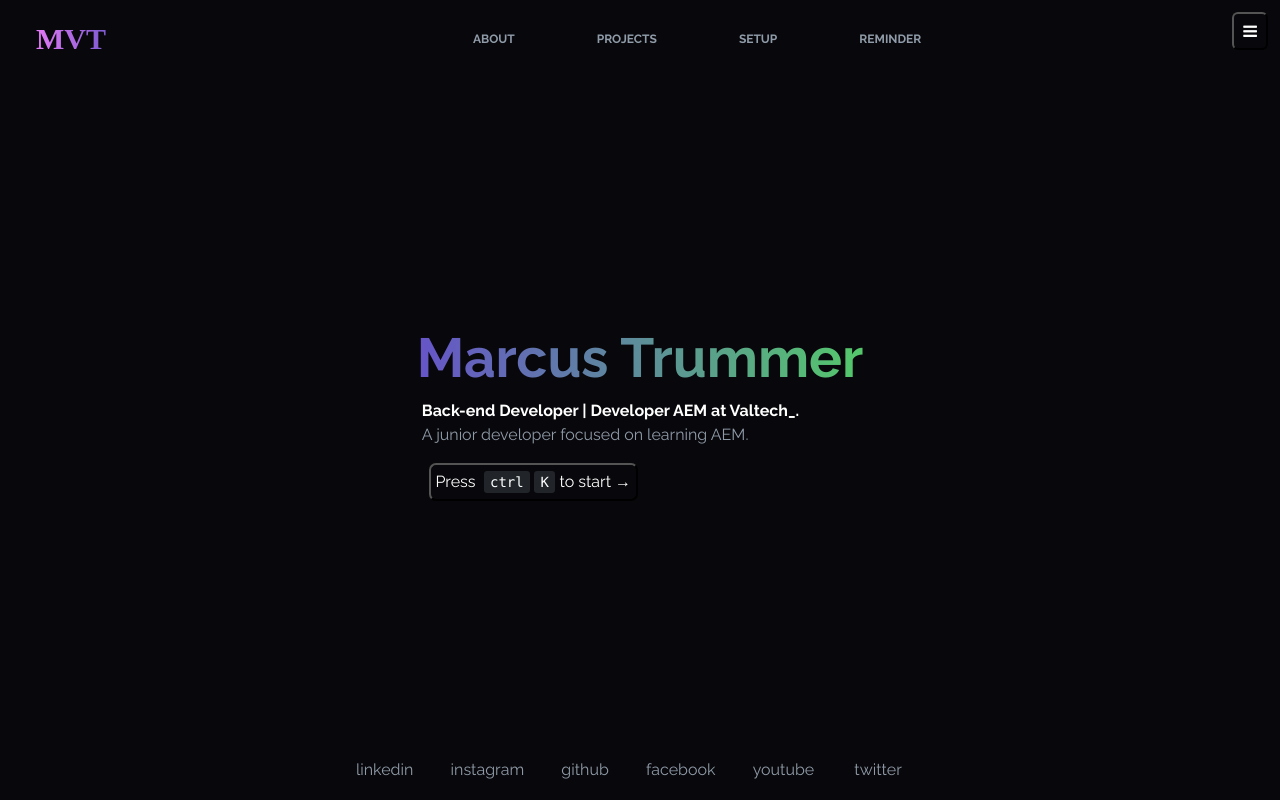
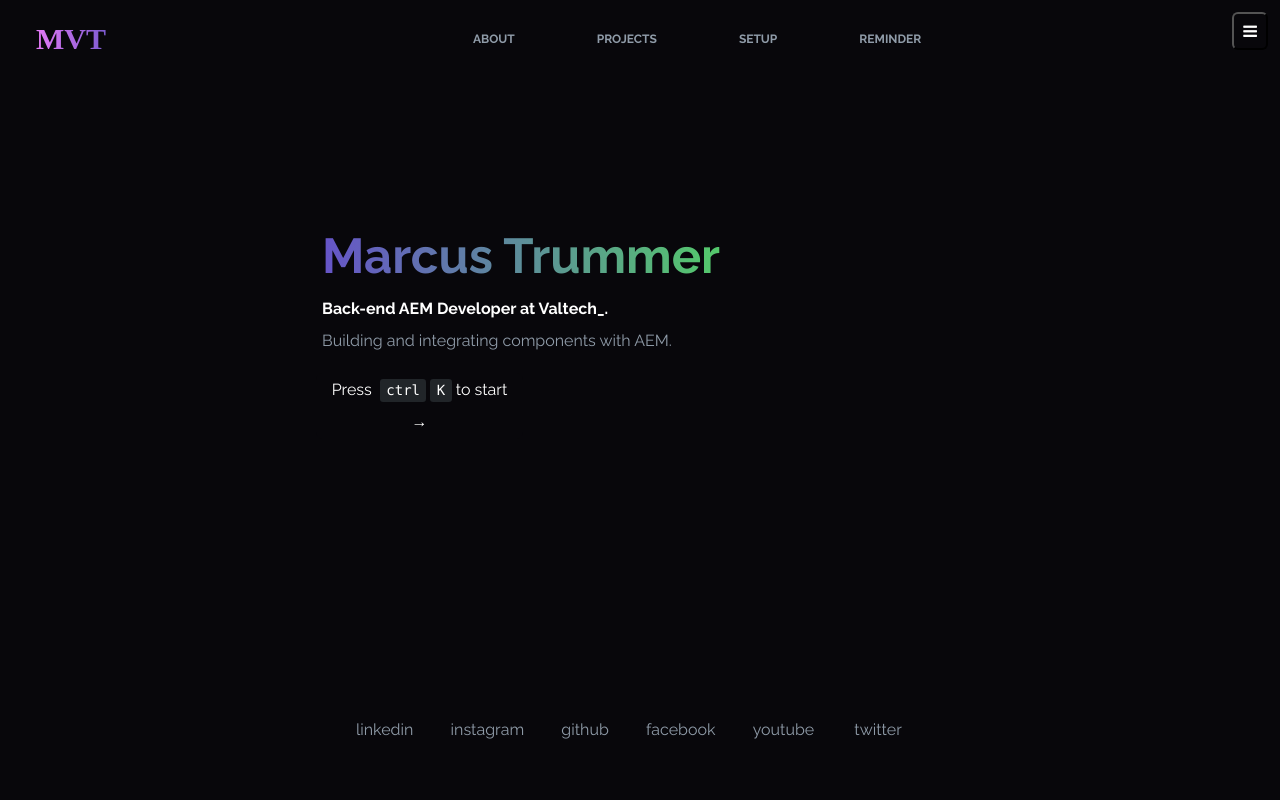
Before and after one commit to marcustrummer/trummerDev, an Angular app: page /#/dev in a window 1280 px wide. Built offline with nearby package versions, Linux system fonts and the light colour scheme; a web font is replaced by a local one.

Commit message:
this commit should create pronunciationButton && fix homepage

```diff
--- a/src/app/about/about.component.css
+++ b/src/app/about/about.component.css
@@ -6,6 +6,14 @@ button,
 span,
 h2 {
   font-family: "Raleway", sans-serif;
+}
+
+audio{
+  display: none;
+}
+
+span{
+
 }
 
 .fw800 {
--- a/src/app/about/about.component.html
+++ b/src/app/about/about.component.html
@@ -15,9 +15,24 @@
 
         <div class="divAbout">
           <p>
-            <i>Hey, I'm Marcus Trummer.</i> I started as a software developer in
+            <i>Hey, I'm Marcus Trummer  </i>
+            <span (click)="onPlayClick(audio)" class="ms-1 me-1">
+              <i
+                class="fa fa-pause-circle-o button-grow"
+                aria-hidden="true"
+                *ngIf="isPaused"
+              ></i>
+              <i
+                class="fa fa-play-circle button-grow"
+                aria-hidden="true"
+                *ngIf="!isPaused"
+              ></i>
+            </span>
+             I started as a software developer in
             2021, working with Java.
           </p>
+
+
           <p>
             I'm currently an <strong>AEM developer</strong> at Valtech_. Before
             that, I was junior Developer at Indra.. , I'm from Brazil, living in
@@ -91,3 +106,7 @@
                       </div>
                     </div>
                   </div>
+
+                  <audio controls #audio (pause)="onPause()">
+                    <source src="{{ src }}" type="audio/mpeg" />
+                  </audio>
--- a/src/app/about/about.component.ts
+++ b/src/app/about/about.component.ts
@@ -1,4 +1,5 @@
 import { Component, OnInit } from '@angular/core';
+import { ViewChildren, ElementRef } from '@angular/core';
 
 @Component({
   selector: 'app-about',
@@ -6,10 +7,30 @@ import { Component, OnInit } from '@angular/core';
   styleUrls: ['./about.component.css']
 })
 export class AboutComponent implements OnInit {
+  @ViewChildren('audio') audioElms!: ElementRef;
+  src: string = '../../../assets/namePronunciation.ogg';
+  isPaused = false;
 
   constructor() { }
 
   ngOnInit(): void {
   }
 
+
+
+  onPlayClick(audio: HTMLAudioElement) {
+
+    if (!this.isPaused) {
+     audio.play();
+     this.isPaused = true;
+    } else {
+     audio.pause();
+     this.isPaused = false;
+    }
+   }
+
+    onPause() {
+     this.isPaused = false;
+    }
+
 }
--- a/src/app/reminder/reminder.component.css
+++ b/src/app/reminder/reminder.component.css
@@ -33,14 +33,7 @@ p{
   font-weight: bold;
 }
 
-.button-grow {
-  cursor: pointer;
-  transition: all 0.3s ease-in-out;
-}
 
-.button-grow:hover {
-  transform: scale(1.1);
-}
 
 h1 {
   font-size: 2.8rem;
--- a/src/app/setup/setup.component.css
+++ b/src/app/setup/setup.component.css
@@ -8,10 +8,13 @@ span {
 }
 
 div#container{
-  height: 80vh;
+  height: 75vh;
   flex-direction: column;
   display: flex;
   justify-content: center;
+  align-items: center;
+  padding-bottom: 120px;
+  padding-right: 250px;
 }
 
 
@@ -19,7 +22,7 @@ div#container{
 
 div#divCentral {
   flex-direction: column;
-  align-items: center;
+  line-height: 32px;
 }
 
 p#p1 {
@@ -27,7 +30,9 @@ p#p1 {
 }
 button#b1 {
   margin-right: 17%;
-  padding: 0.3rem;
+  margin: 0px 0px 0px -6px;
+  width: 52%;
+  border: #08070b;
 }
 
 
@@ -93,7 +98,7 @@ a:hover {
 }
 
 h1 {
-  font-size: 55px;
+  font-size: 49px;
   font-weight: bold;
   background: -webkit-linear-gradient(left, #6654c8 0%, #54c86b 100%);
   -webkit-background-clip: text;
@@ -176,7 +181,7 @@ button#bMobile {
   display: none;
 }
 
-@media (max-width: 575.98px) {
+@media (max-width: 768px) {
   button#bMobile {
     display: flex;
   }
@@ -187,6 +192,8 @@ button#bMobile {
     flex-direction: column;
     display: flex;
     justify-content: center;
+    padding-bottom: 0px;
+    padding-right: 0px;
   }
 
   h1 {
--- a/src/app/setup/setup.component.html
+++ b/src/app/setup/setup.component.html
@@ -4,12 +4,11 @@
       <h1>Marcus Trummer</h1>
       <p id="p1">
         <strong
-          >Back-end Developer | Developer AEM at
-          <a href="https://www.valtech.com/pt-br/" target="_blank">Valtech_</a>.
-          <br />
+          >Back-end AEM Developer  at
+          <a href="https://www.valtech.com/pt-br/" target="_blank">Valtech_</a>. <br/>
         </strong>
 
-        A junior developer focused on learning AEM.
+        Building and integrating components with AEM.
       </p>
 
       <button
--- a/src/styles.css
+++ b/src/styles.css
@@ -79,3 +79,12 @@ div.fill{
   -webkit-text-fill-color: transparent;
   -webkit-box-decoration-break: clone;
 }
+
+.button-grow {
+  cursor: pointer;
+  transition: all 0.3s ease-in-out;
+}
+
+.button-grow:hover {
+  transform: scale(1.1);
+}
```
Also changed, not shown: 1 other file (tests, documents, lock files or other folders). Lines whose indentation alone changed are shown as unchanged.
